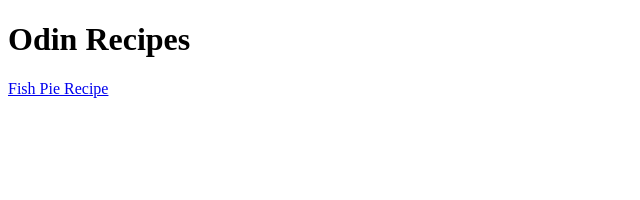
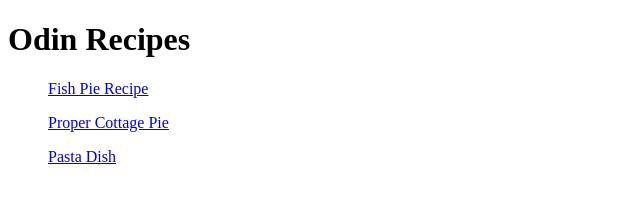
Before and after one commit to jreed-11/odin-recipes, a plain HTML site: page index.html in a window 1280 px wide. Shown: the whole page, without its empty margins (0-640 px from the left). Drawn offline with Linux system fonts and the light colour scheme.

Commit message:
spelling corrected

```diff
--- a/index.html
+++ b/index.html
@@ -1,14 +1,22 @@
 <!DOCTYPE html>
 <html lang="en">
 	<head>
-    <meta charset="UTF-8">
-    <meta http-equiv="X-UA-Compatible" content="IE=edge">
-    <meta name="viewport" content="width=device-width, initial-scale=1.0">
+		<meta charset="UTF-8" />
+		<meta http-equiv="X-UA-Compatible" content="IE=edge" />
+		<meta name="viewport" content="width=device-width, initial-scale=1.0" />
 		<title>Odin Recipes</title>
 	</head>
 	<body>
 		<h1>Odin Recipes</h1>
 
+		<ol>
 			<a href="./recipes/fish_pie.html">Fish Pie Recipe</a>
+		</ol>
+		<ol>
+			<a href="./recipes/cottage_pie.html">Proper Cottage Pie</a>
+		</ol>
+		<ol>
+			<a href="./recipes/pasta.html">Pasta Dish</a>
+		</ol>
 	</body>
 </html>
```
Lines whose indentation alone changed are shown as unchanged.
